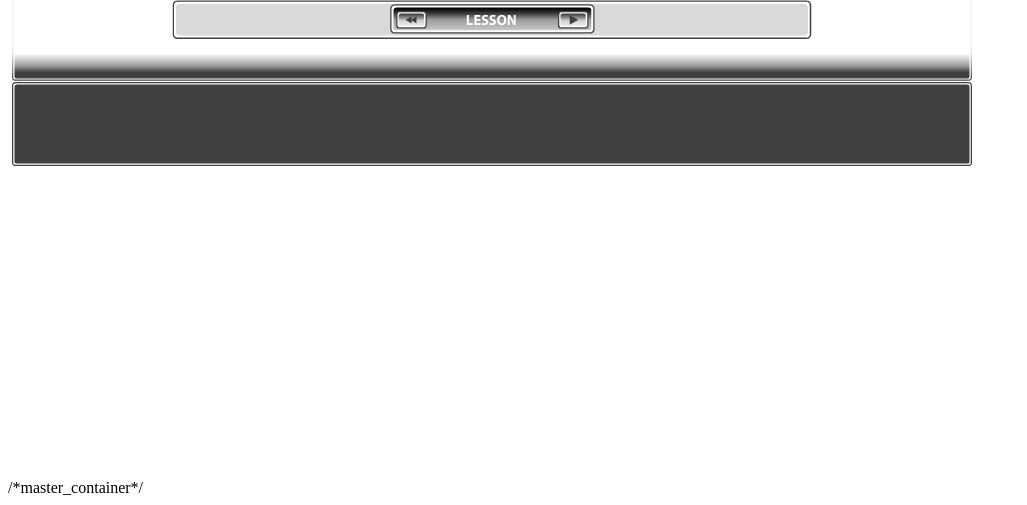
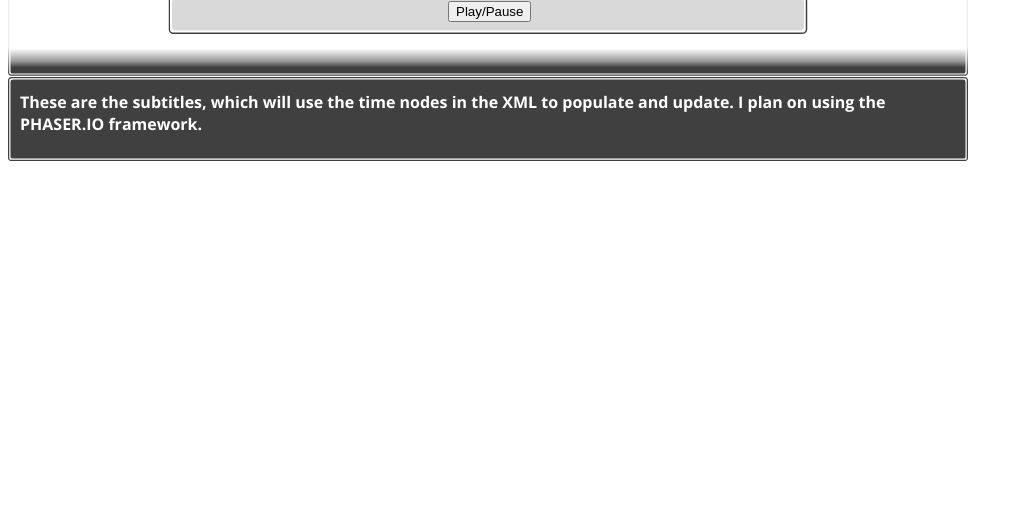
Before and after one commit to stevecordeiro/fuzzy-wookie, a PHP site: page / in a window 1280 px wide; the page is wider, and only the part inside the window is pictured. Shown: the part 609-1114 px from the top of that part, without its empty margins (0-1027 px from the left). After the commit the page ends 770 px from the top of that part, so only its background shows below. Run offline with PHP 8.4, Linux system fonts and the light colour scheme; some libraries are stand-ins or nearby versions.

Commit message:
added title area, subtitle area, pause button

```diff
--- a/css/main.css
+++ b/css/main.css
@@ -1,6 +1,6 @@
 /*CSS STYLESHEET FOR LLL/NOFLASH*/
-#master_container
-{
+#master_container{
+	font-family:'Open Sans', sans-serif;
 	margin: 0 auto;
 	width: 1400px;
 	height: 1080px;
@@ -13,8 +13,7 @@ section{
 	height:600px;
 }
 
-#chrome_container
-{
+#chrome_container{
 
 	height:768px;
 	width: 1024px;
@@ -24,28 +23,44 @@ section{
 	background: url('../images/chrome.png') no-repeat;
 }
 
-#screen_container
-{
+#screen_container{
 	position:relative;
-	top:80px;
-	left:180px;
+	top:130px;
+	left:170px;
 	z-index:99;
 }
 
 
 
 
-#subtitle_container
-{
+#subtitle_container{
+	position:absolute;
+	z-index:100;
+	height: 40px;
+	width:900px;
+	color:white;
+	top:700px;
+	left:20px;
 }
 
-#coach_window
-{
+#coach_window{
+
 }
 
-#title
-{
-	border: 17px solid #1725BF;
+#title{
+	z-index:100;
+	position:absolute;
+	top:30px;
+	left:30px;
+	font-size:28px;
 	height: 10px;
 	width: 500px;
+	color:black;
 }
+
+#pause{
+	z-index:100;
+	position:absolute;
+	top:560px;
+	left:440px;
+}
--- a/index.html
+++ b/index.html
@@ -15,6 +15,7 @@
 
         <link rel="stylesheet" src="//normalize-css.googlecode.com/svn/trunk/normalize.css" />
         <link rel="stylesheet" href="css/main.css" />
+		<link href='http://fonts.googleapis.com/css?family=Open+Sans:700' rel='stylesheet' type='text/css'>
         <script src="js/vendor/modernizr2_8_3.js"></script>
 
 		<!--[if IE]>
@@ -35,22 +36,30 @@
 <!-- BEGIN -->
 
 <div id="master_container">
-		<header> Lottery Learning Link - no Flash!</header>
-		<button onclick="playPause()">Play/Pause</button>
+
+
 
 
 
 <div id="screen_container"/>
-
 	<video id="video1" width="620" height="470" autoplay>
 		<source src="videos/video.mp4" type="video/mp4">
 		<source src="videos/video.ogg" type="video/ogg">
 			Your browser does not support HTML5 video.
 	</video>
+</div><!--Screen container-->
 
 
-				</div>/*screen container*/
-			<div id="chrome_container">	</div>
+<div id="chrome_container">
+	<button id="pause" onclick="playPause()">Play/Pause</button>
+<div id="title">LOTTERY LEARNING LINK</div>
+</div>		<!--chrome container-->
+
+<div id="subtitle_container">
+These are the subtitles, which will use the time nodes in the XML to populate and update.
+I plan on using the PHASER.IO framework.
+</div>
+
 
 
 						<script>
@@ -64,6 +73,6 @@
 						}
 						</script>
 
-		</div>/*master_container*/
+		</div><!--master_container-->
     </body>
     </html>
```
Also changed, not shown: images/chrome.png. Lines whose indentation alone changed are shown as unchanged.
